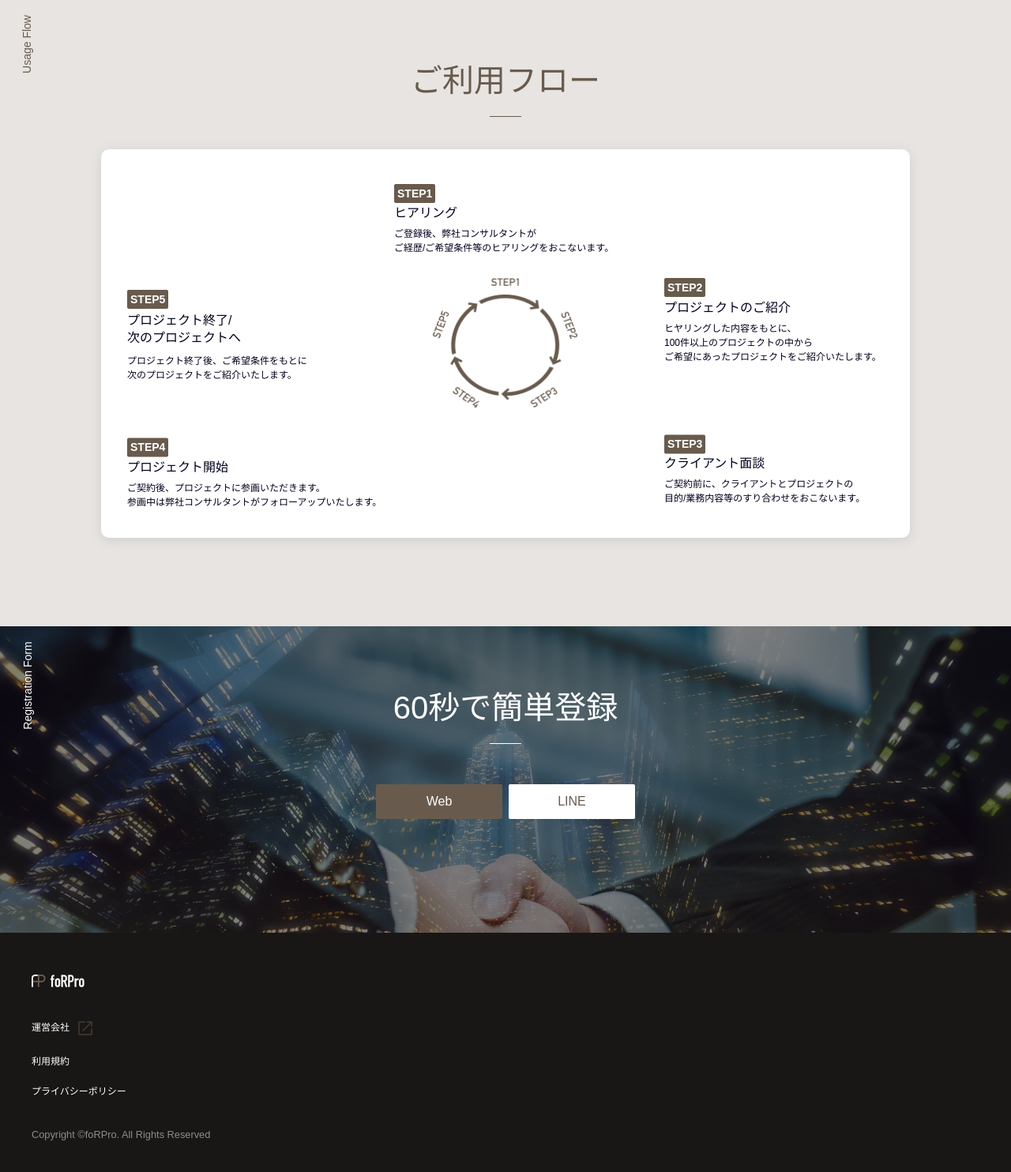
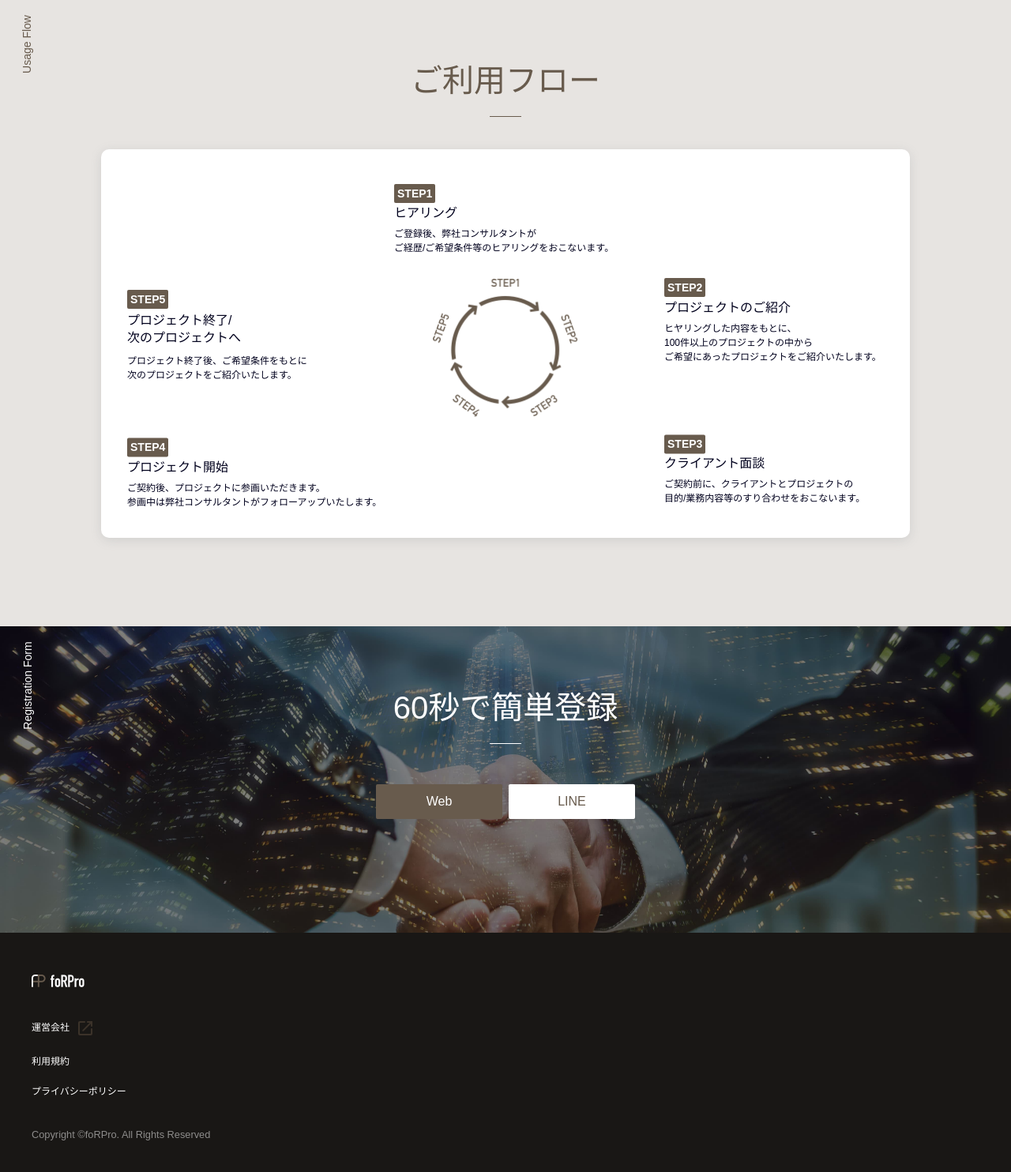
Before and after one commit to shidara/foRPro, a PHP site: page / in a window 1280 px wide. Shown: the part 3659-5143 px from the top of the page at 79% size. Run offline with PHP 8.4, Linux system fonts and the light colour scheme; some libraries are stand-ins or nearby versions.

Commit message:
section7 background調整

```diff
--- a/css/style.css
+++ b/css/style.css
@@ -452,6 +452,10 @@
   color: #fff;
 }
 
+#section7 .background {
+  background-position: center;
+}
+
 #section7 .title {
   margin-bottom: 74px;
 }
--- a/index.html
+++ b/index.html
@@ -679,7 +679,7 @@
               </p>
             </ol>
           </ul>
-          <div class="section6__stepCircle"><img src="images/section6_stepCircle.png" alt="利用フロー図" width="195" height="183" loading="lazy"></div>
+          <div class="section6__stepCircle"><img src="images/section6_stepCircle.png" alt="利用フロー図" width="195" height="195" loading="lazy"></div>
         </div>
       </div>
     </section>
```
